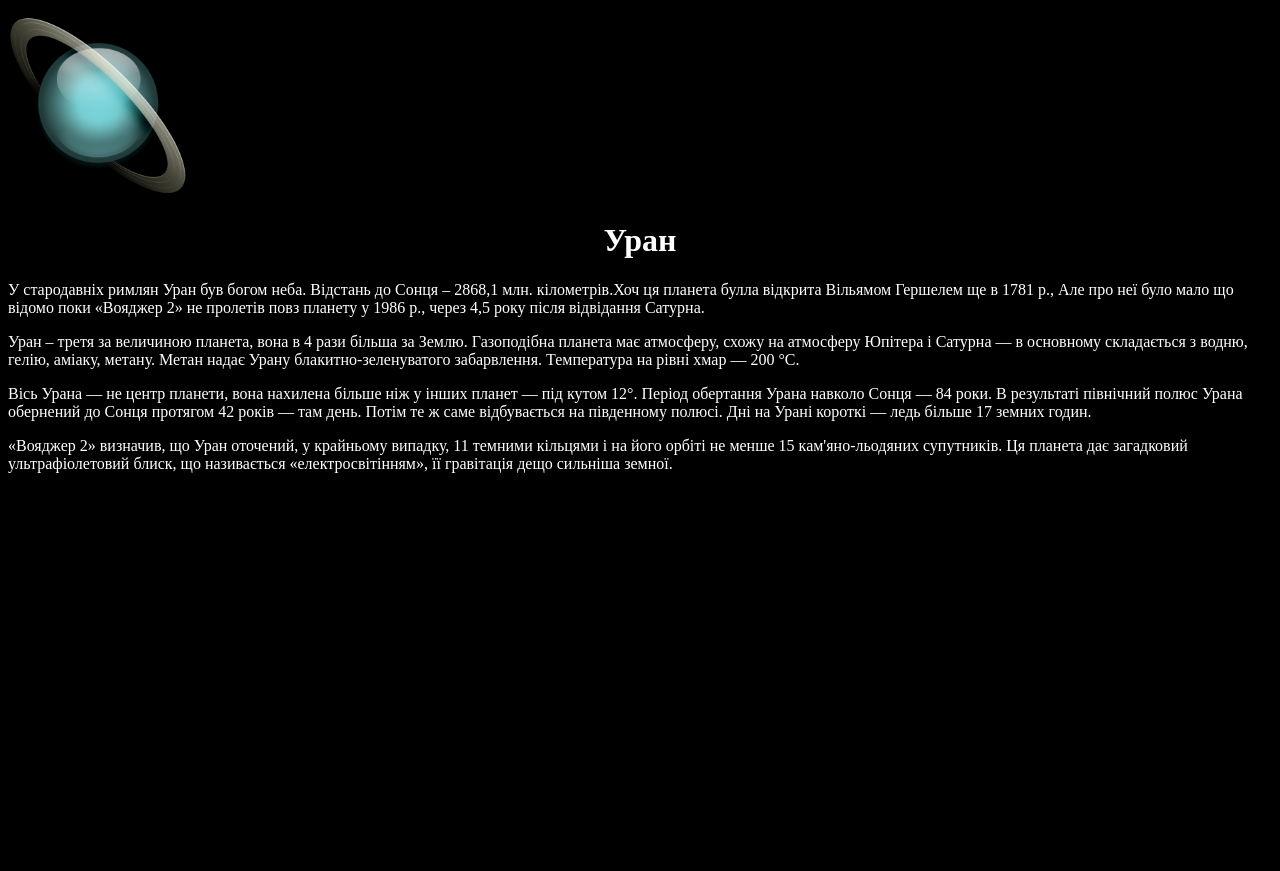
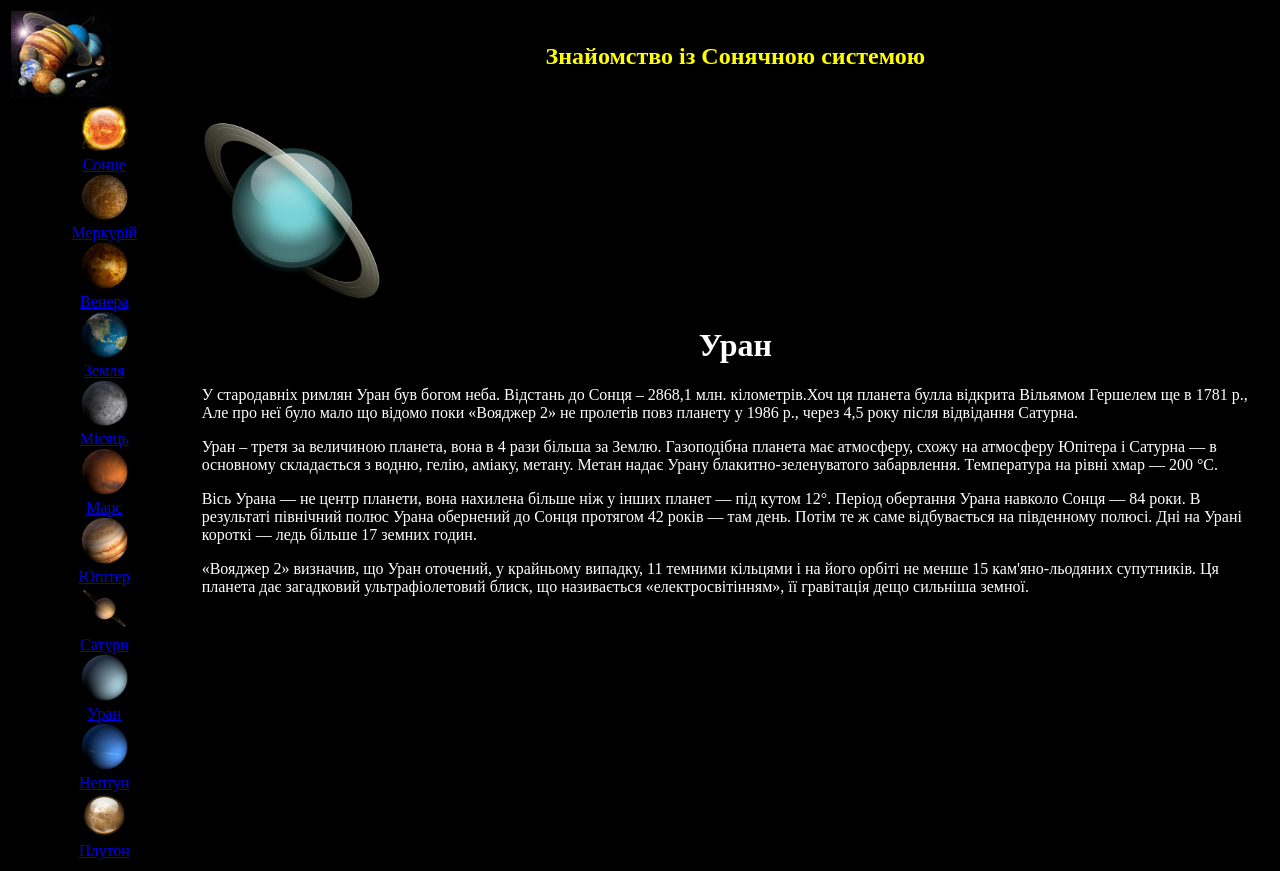
Before and after one commit to miha1234567890-0/miha1234567890-0.github.io, a plain HTML site: page ura.html in a window 1280 px wide. Before the commit the page ends 800 px from the top, so only its background shows below. Drawn offline with Linux system fonts and the light colour scheme.

Commit message:
Update ura.html

```diff
--- a/ura.html
+++ b/ura.html
@@ -1 +1,31 @@
-<!doctype html><html><head><title> </title><meta charset="utf-8"></head><body bgcolor=000000 text=ffffff><p><img src="Img\Uran.png" alt="U" width=181><h1><center>Уран</h1></center>У стародавніх римлян Уран був богом неба. Відстань до Сонця – 2868,1 млн. кілометрів.Хоч ця планета булла відкрита Вільямом Гершелем ще в 1781 р., Але про неї було мало що відомо поки «Вояджер 2» не пролетів повз планету у 1986 р., через 4,5 року після відвідання Сатурна.<p>Уран – третя за величиною планета, вона в 4 рази більша за Землю. Газоподібна планета має атмосферу, схожу на атмосферу Юпітера і Сатурна — в основному складається з водню, гелію, аміаку, метану. Метан надає Урану блакитно-зеленуватого забарвлення. Температура на рівні хмар — 200 °С.<p>Вісь Урана — не центр планети, вона нахилена більше ніж у інших планет — під кутом 12°. Період обертання Урана навколо Сонця — 84 роки. В результаті північний полюс Урана обернений до Сонця протягом 42 років — там день. Потім те ж саме відбувається на південному полюсі. Дні на Урані короткі — ледь більше 17 земних годин.<p>«Вояджер 2» визначив, що Уран оточений, у крайньому випадку, 11 темними кільцями і на його орбіті не менше 15 кам'яно-льодяних супутників. Ця планета дає загадковий ультрафіолетовий блиск, що називається «електросвітінням», її гравітація дещо сильніша земної.</body></html>
+<!doctype html><html><head><title> </title><meta charset="utf-8"></head><body bgcolor=000000 text=ffffff><table>
+<tr >
+<td align="left" width="15%"><a href="index.html"><img src="Img\golovna.jpg" alt="Сонячна система" whidh="100%"></a></td>
+<td align="center"><font color="yellow"><h2>Знайомство із Сонячною системою</font></h2></td>
+</tr>
+<tr valign="top">
+<td width="15%" align="center">
+<a href="sol.html"><img src="Img\Sun.png" width="25%"><br>
+Сонце<br></a>
+<a href="mer.html"><img src="Img\QsMercury.png" width="25%"><br>
+Меркурій<br></a>
+<a href="ven.html"><img src="Img\QsVenus.png" width="25%"><br>
+Венера<br></a>
+<a href="zem.html"><img src="Img\QsEarth.png" width="25%"><br>
+Земля<br></a>
+<a href="mis.html"><img src="Img\QsMoon.png" width="25%"><br>
+Місяць<br></a>
+<a href="mar.html"><img src="Img\QsMars.png" width="25%"><br>
+Марс<br></a>
+<a href="jup.html"><img src="Img\QsJupiter.png" width="25%"><br>
+Юпітер<br></a>
+<a href="sut.html"><img src="Img\QsSaturn.png" width="25%"><br>
+Сатурн<br></a>
+<a href="ura.html"><img src="Img\QsUranus.png" width="25%"><br>
+Уран<br></a>
+<a href="nep.html"><img src="Img\QsNeptune.png" width="25%"><br>
+Нептун<br></a>
+<a href="plu.html"><img src="Img\Pluton.png" width="25%"><br>
+Плутон<br></a>
+</td>
+<td><p><img src="Img\Uran.png" alt="U" width=181><h1><center>Уран</h1></center>У стародавніх римлян Уран був богом неба. Відстань до Сонця – 2868,1 млн. кілометрів.Хоч ця планета булла відкрита Вільямом Гершелем ще в 1781 р., Але про неї було мало що відомо поки «Вояджер 2» не пролетів повз планету у 1986 р., через 4,5 року після відвідання Сатурна.<p>Уран – третя за величиною планета, вона в 4 рази більша за Землю. Газоподібна планета має атмосферу, схожу на атмосферу Юпітера і Сатурна — в основному складається з водню, гелію, аміаку, метану. Метан надає Урану блакитно-зеленуватого забарвлення. Температура на рівні хмар — 200 °С.<p>Вісь Урана — не центр планети, вона нахилена більше ніж у інших планет — під кутом 12°. Період обертання Урана навколо Сонця — 84 роки. В результаті північний полюс Урана обернений до Сонця протягом 42 років — там день. Потім те ж саме відбувається на південному полюсі. Дні на Урані короткі — ледь більше 17 земних годин.<p>«Вояджер 2» визначив, що Уран оточений, у крайньому випадку, 11 темними кільцями і на його орбіті не менше 15 кам'яно-льодяних супутників. Ця планета дає загадковий ультрафіолетовий блиск, що називається «електросвітінням», її гравітація дещо сильніша земної.</td></tr></table></body></html>
```
